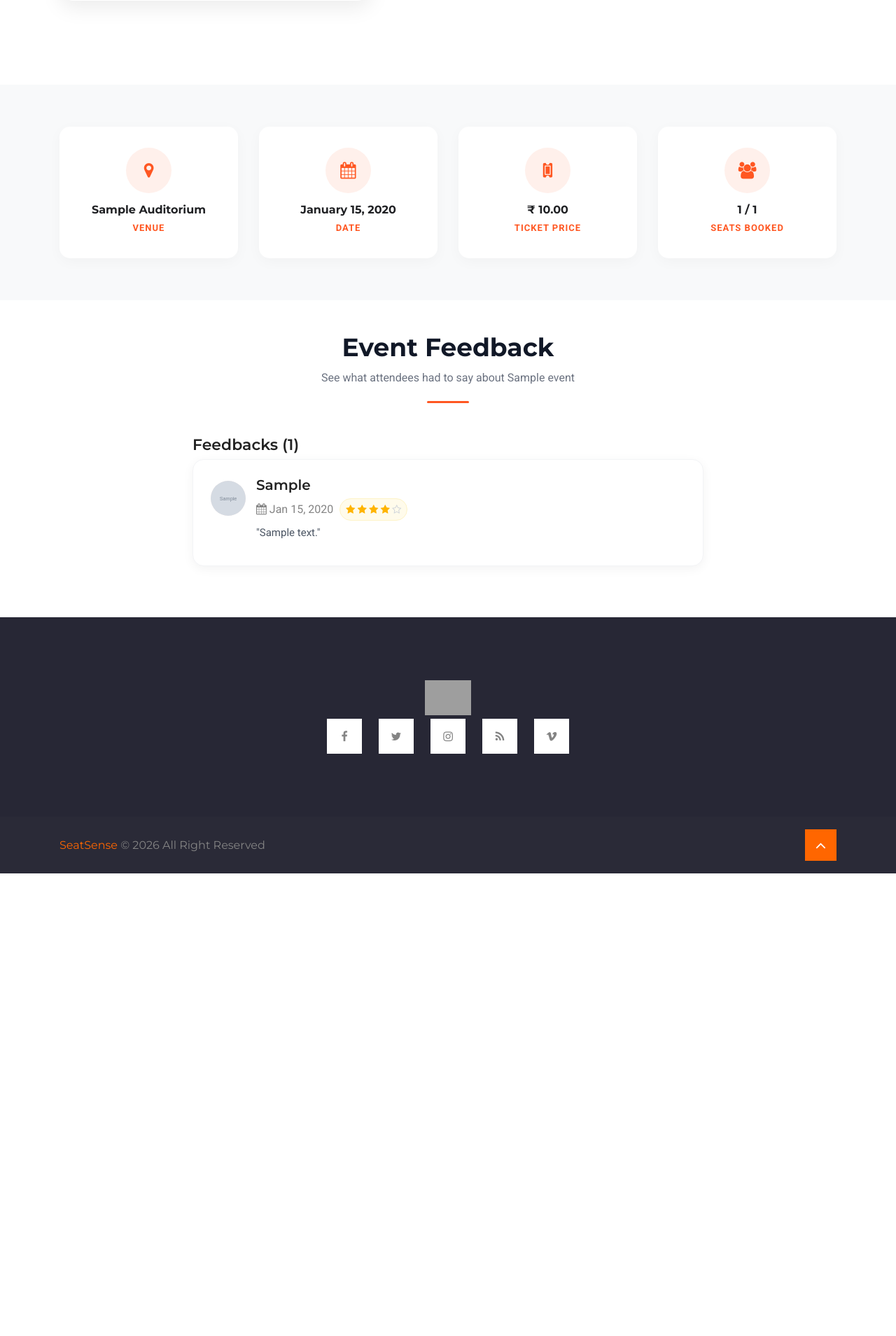
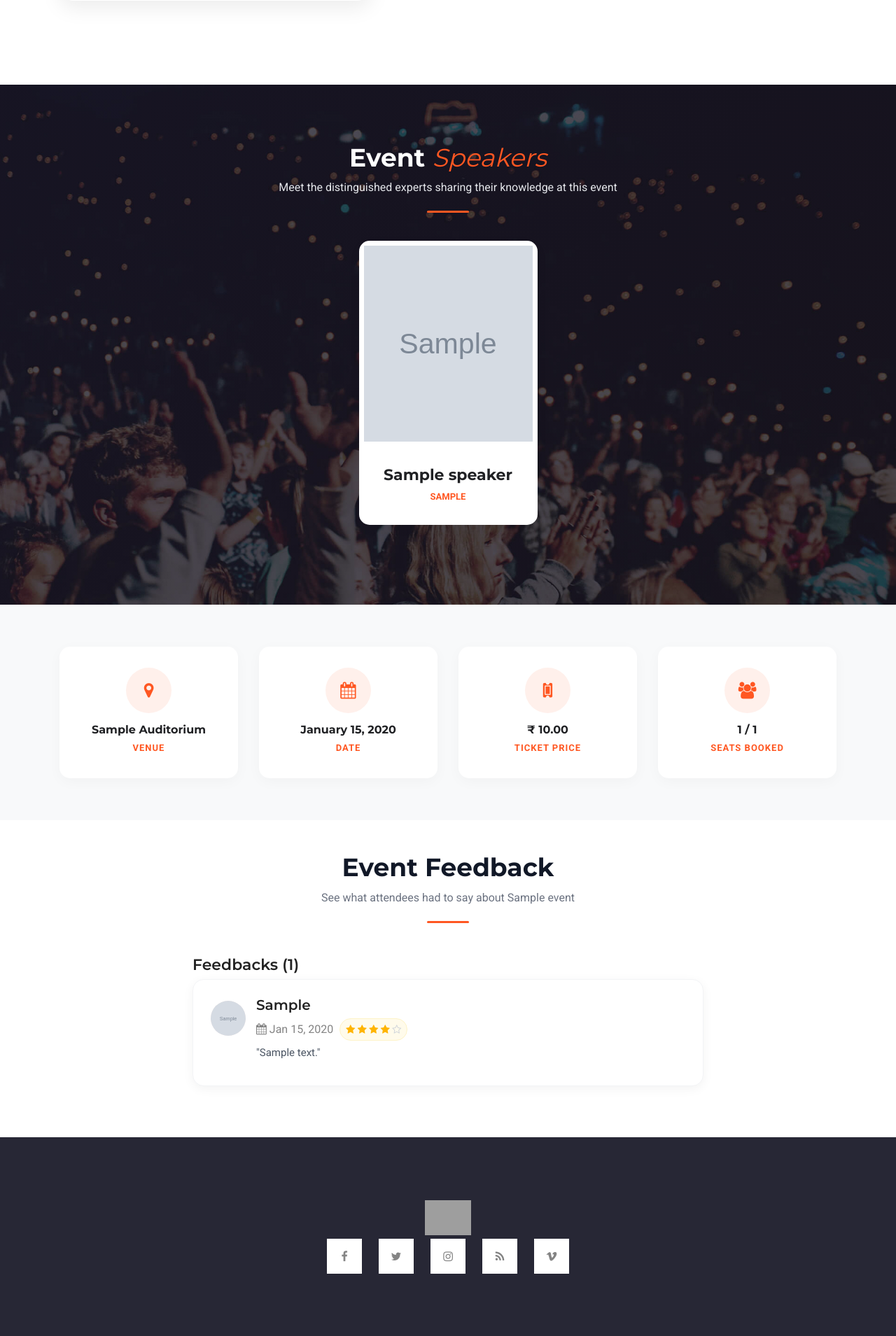
Before and after one commit to DyvinBiju/seatsense, a Django app: page /event/1/ in a window 1280 px wide. Shown: the part 1084-2993 px from the top of the page at 70% size. Before the commit the page ends 2332 px from the top, so only its background shows below. Run offline with Django 5.2, Linux system fonts and the light colour scheme; tables that the repository leaves empty hold one stand-in row (values such as "Sample post"); grey boxes marked "Sample" are stand-in pictures; some libraries are stand-ins or nearby versions; grey boxes are pictures that could not be loaded.

Commit message:
speaker added

```diff
--- a/seatsense_app/models.py
+++ b/seatsense_app/models.py
@@ -47,6 +47,15 @@ class Category(models.Model):
         return self.name
 
 
+class Speaker(models.Model):
+    name = models.CharField(max_length=200)
+    designation = models.CharField(max_length=200)
+    image = models.ImageField(upload_to="speakers/")
+
+    def __str__(self):
+        return self.name
+
+
 class Event(models.Model):
     title = models.CharField(max_length=200)
     description = models.TextField()
@@ -60,6 +69,7 @@ class Event(models.Model):
     ticket_price = models.DecimalField(max_digits=8, decimal_places=2)
 
     image = models.ImageField(upload_to="events/", blank=True)
+    speakers = models.ManyToManyField(Speaker, related_name="events", blank=True)
 
     def __str__(self):
         return self.title
--- a/templates/seatsense_app/event_detail.html
+++ b/templates/seatsense_app/event_detail.html
@@ -144,6 +144,39 @@
 </section>
 
 
+{% if event.speakers.exists %}
+<!--==============================
+=            Speakers            =
+===============================-->
+<section class="section speakers bg-speaker overlay-lighter" style="padding-top: 60px; padding-bottom: 60px;">
+	<div class="container">
+		<div class="row">
+			<div class="col-12">
+				<div class="section-title white">
+					<h3 style="font-weight: 800; color: #ffffff; margin-bottom: 10px;">Event <span class="alternate" style="color: #ff5722;">Speakers</span></h3>
+					<p style="color: #e5e7eb; font-size: 16px;">Meet the distinguished experts sharing their knowledge at this event</p>
+					<div style="width: 60px; height: 3px; background-color: #ff5722; border-radius: 3px; margin: 20px auto 0;"></div>
+				</div>
+			</div>
+		</div>
+		<div class="row justify-content-center">
+			{% for speaker in event.speakers.all %}
+			<div class="col-lg-3 col-md-4 col-sm-6 mb-4">
+				<div class="speaker-item" style="background: white; border-radius: 15px; overflow: hidden; box-shadow: 0 5px 20px rgba(0,0,0,0.03); transition: transform 0.3s ease;">
+					<div class="image" style="position: relative; overflow: hidden;">
+						<img src="{{ speaker.image.url }}" alt="{{ speaker.name }}" class="img-fluid" style="width: 100%; height: 280px; object-fit: cover;">
+					</div>
+					<div class="content text-center" style="padding: 20px;">
+						<h5 style="font-weight: 700; color: #202124; margin-bottom: 5px;">{{ speaker.name }}</h5>
+						<p style="color: #ff5722; font-weight: 600; font-size: 13px; margin: 0; text-transform: uppercase;">{{ speaker.designation }}</p>
+					</div>
+				</div>
+			</div>
+			{% endfor %}
+		</div>
+	</div>
+</section>
+{% endif %}
 
 <!--============================
 =        Event Details        =
@@ -230,7 +263,6 @@
 
     </div>
 </section>
-
 
 
 {% if is_past %}
```
Also changed, not shown: seatsense_app/admin.py (+7 -2 lines), media/speakers/speaker-five.jpg (added), media/speakers/speaker-full-three.jpg (added), media/speakers/speaker-three.jpg (added), seatsense_app/migrations/0009_speaker_event_speakers.py (added), seatsense_app/migrations/0010_remove_speaker_bio_alter_speaker_image.py (added).
